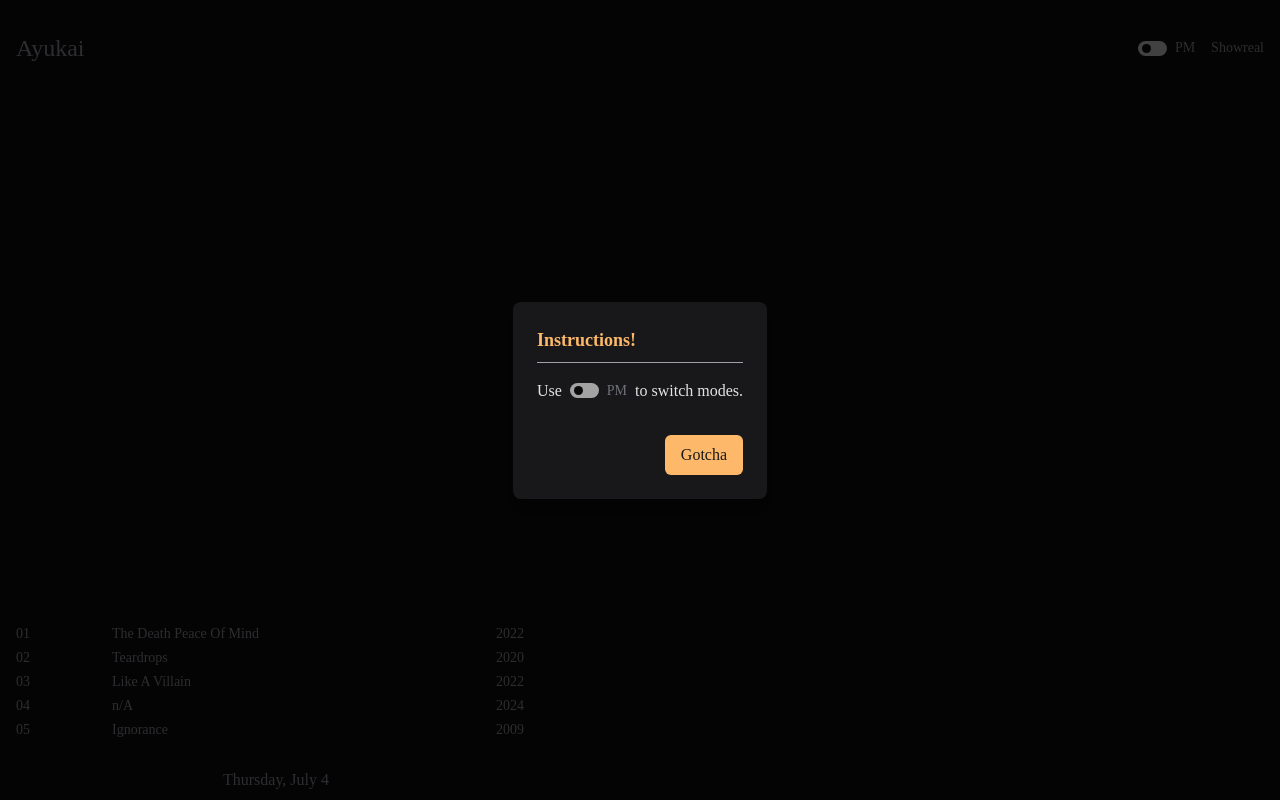
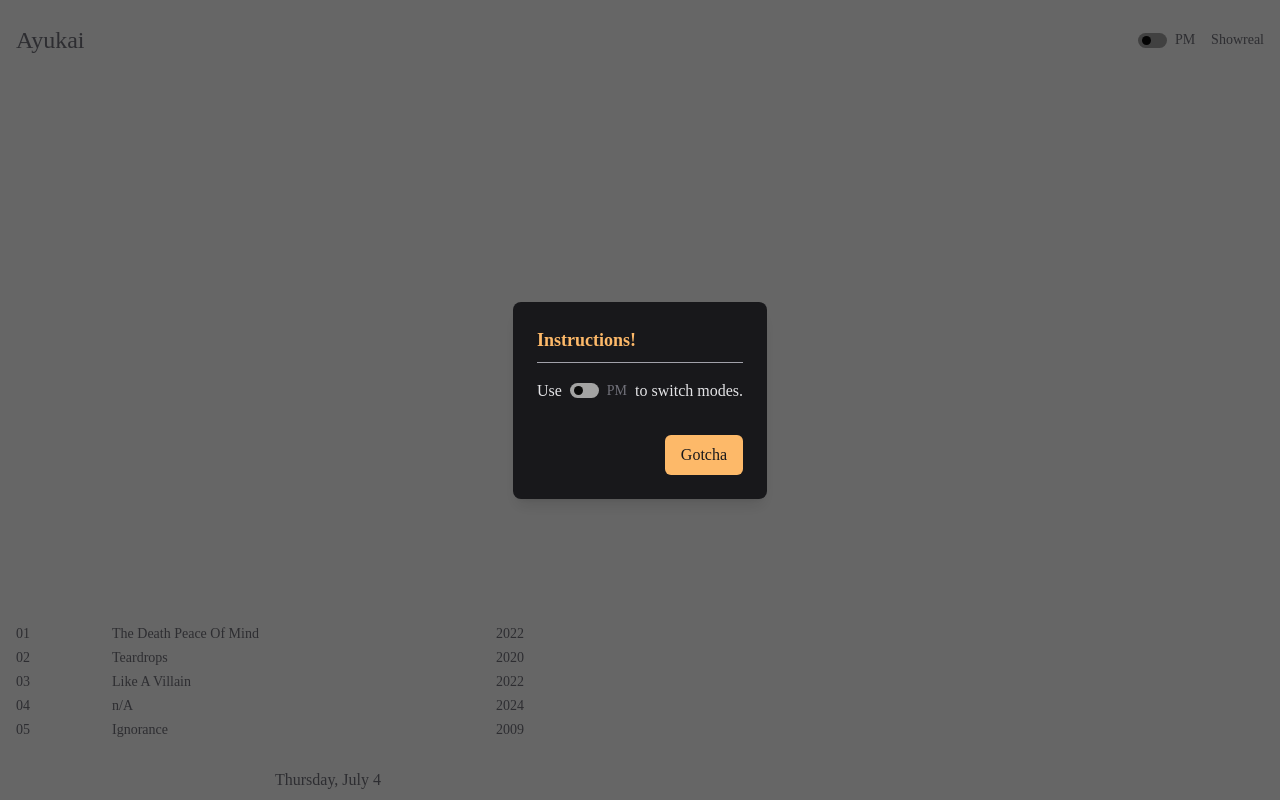
Before and after one commit to noerhdy/ayukai, a React (Vite) app: page / in a window 1280 px wide. Built offline with nearby package versions, Linux system fonts and the light colour scheme.

Commit message:
screen progress modify

```diff
--- a/src/components/Fragments/AmPm.jsx
+++ b/src/components/Fragments/AmPm.jsx
@@ -43,7 +43,7 @@ const AmPm = ({ onToggle }) => {
           className="hidden" // Ini agar checkbox tidak terlihat
         />
         <span
-          className={`slider mr-1 flex h-[15px] w-[29px] items-center rounded-full p-1 duration-200 ${
+          className={`mr-1 flex h-[15px] w-[29px] items-center rounded-full p-1 duration-200 ${
             isChecked
               ? "bg-neutral-400 group-hover:bg-white duration-200"
               : "bg-zinc-400 group-hover:bg-black duration-200"
--- /dev/null
+++ b/src/components/Fragments/ContentList.jsx
@@ -0,0 +1,33 @@
+import React from "react";
+import DateDisplay from "../Fragments/DateDisplay";
+
+const ContentListComponent = ({ data, handleItemClick }) => {
+  return (
+    <div className="flex w-full justify-end  flex-col min-h-screen space-y-1">
+      <div className="flex flex-col  px-4 justify-start  space-y-1">
+        {data.map((item, index) => (
+          <div
+            key={index}
+            className="flex place-content-start w-full cursor-pointer text-sm text-zinc-500 hover:text-zinc-950 dark:hover:text-zinc-50 ease-in-out duration-200"
+            onClick={() => handleItemClick(item)}
+          >
+            <div className="w-16 sm:w-14 md:w-16 lg:w-24">
+              <h1>{item.id}</h1>
+            </div>
+            <div className="w-64 sm:w-52 md:w-72 lg:w-96">
+              <h1>{item.title}</h1>
+            </div>
+            <div className="w-10">
+              <h1 className="normal-nums">{item.date}</h1>
+            </div>
+          </div>
+        ))}
+        <div className="pt-6 pb-2 text-center lg:w-3/6 w-auto text-md text-zinc-500">
+          <DateDisplay />
+        </div>
+      </div>
+    </div>
+  );
+};
+
+export default ContentListComponent;
--- /dev/null
+++ b/src/components/Fragments/ModalComponent.jsx
@@ -0,0 +1,36 @@
+import React from "react";
+import ModalContent from "./ModalContent";
+import ModalProfil from "./ModalProfil";
+import InstructionModal from "./InstructionModal";
+
+const ModalComponent = ({
+  isContentVisible,
+  handleCloseContentClick,
+  selectedItem,
+  isProfilVisible,
+  handleCloseProfilClick,
+  isInstructionVisible,
+  handleCloseInstruction,
+  handleToggleAmPm,
+}) => {
+  return (
+    <>
+      <ModalContent
+        isVisible={isContentVisible}
+        onClose={handleCloseContentClick}
+        data={selectedItem}
+      />
+      <ModalProfil
+        isVisible={isProfilVisible}
+        onClose={handleCloseProfilClick}
+      />
+      <InstructionModal
+        isVisible={isInstructionVisible}
+        onClose={handleCloseInstruction}
+        onToggleAmPm={handleToggleAmPm}
+      />
+    </>
+  );
+};
+
+export default ModalComponent;
--- a/src/components/Fragments/ModalContent.jsx
+++ b/src/components/Fragments/ModalContent.jsx
@@ -13,13 +13,13 @@ const ModalContent = ({ isVisible, onClose, data }) => {
     <AnimatePresence>
       {isVisible && data && (
         <motion.div
-          className="overflow-y-auto sm:w-3/5 sm:h-5/6 pt-24 sm:pt-0 md:pt-12 h-full w-full :top-0 z-50 space-y-2 dark:text-black bg-zinc-950 dark:bg-zinc-100 text-zinc-500 absolute  sm:bottom-0 sm:right-0 p-8 "
+          className="overflow-y-auto sm:w-3/5 sm:h-5/6 pt-24 sm:pt-0 md:pt-12 h-full w-full :top-0 z-40 space-y-2 dark:text-black bg-zinc-950 dark:bg-zinc-100 text-zinc-500 absolute sm:bottom-0 sm:right-0 p-8"
           initial={{ y: 800, rotate: 45 }}
           animate={{ y: 0, rotate: 0 }}
           exit={{ y: 800, rotate: 45 }}
           transition={{ duration: 1, ease: "easeInOut" }}
         >
-          <div className="flex max-w-screen-md justify-center ">
+          <div className="flex max-w-screen-md justify-center">
             <div className="flex flex-col justify-center space-y-2 items-start w-fit">
               <div className="font-semibold text-2xl cursor-default">
                 {data.title}
@@ -27,7 +27,7 @@ const ModalContent = ({ isVisible, onClose, data }) => {
               <div className="text-xl font-medium pb-8 cursor-default">
                 {data.subTitle}
               </div>
-              <div className="flex  relative justify-center items-center max-w-screen-sm">
+              <div className="flex relative justify-center items-center max-w-screen-sm">
                 <div
                   className={`absolute rounded-lg w-full h-full bg-black ${
                     isPlaying ? "opacity-50" : "opacity-80"
--- a/src/components/Fragments/ModalProfil.jsx
+++ b/src/components/Fragments/ModalProfil.jsx
@@ -10,7 +10,7 @@ const ModalProfil = ({ isVisible, onClose }) => {
     <AnimatePresence>
       {isVisible && (
         <motion.div
-          className="overflow-y-auto sm:w-3/5 sm:h-5/6  h-full text-wrap z-20 space-y-2 dark:text-zinc-400 bg-zinc-100 dark:bg-neutral-950 text-zinc-950 absolute sm:bottom-0 sm:right-0 p-8"
+          className="overflow-y-auto sm:w-3/5 sm:h-5/6 pt-24 sm:pt-12 h-full text-wrap z-20 space-y-2 dark:text-zinc-400 bg-zinc-100 dark:bg-neutral-950 text-zinc-950 absolute sm:bottom-0 sm:right-0 p-8"
           initial={{ y: 800, rotate: 45 }}
           animate={{ y: 0, rotate: 0 }}
           exit={{ y: 800, rotate: 45 }}
--- a/src/components/Fragments/Navbar.jsx
+++ b/src/components/Fragments/Navbar.jsx
@@ -3,7 +3,7 @@ import AmPm from "../Fragments/AmPm";
 
 const Navbar = ({ onToggleAmPm, onShowrealClick }) => {
   return (
-    <div className="fixed w-full z-10 pt-4">
+    <div className="fixed w-full z-30 pt-2 rounded-md bg-clip backdrop-filter backdrop-blur-sm bg-opacity-0 bg-transparent">
       <nav className="text-zinc-500 max-w-screen-2xl flex justify-between items-center py-4 mx-4 text-lg">
         <h1 className="cursor-default text-2xl">Ayukai</h1>
         <div className="flex space-x-4">
--- a/src/components/Layout/MainLayout.jsx
+++ b/src/components/Layout/MainLayout.jsx
@@ -1,19 +1,21 @@
 import React, { useState, useEffect } from "react";
-import ModalContent from "../Fragments/ModalContent";
-import ModalProfil from "../Fragments/ModalProfil";
 import { dataAm, dataPm } from "../../constants";
 import { useTheme } from "../theme-provider";
 import Navbar from "../Fragments/Navbar";
-import DateDisplay from "../Fragments/DateDisplay";
-import InstructionModal from "../Fragments/InstructionModal";
+import ContentListComponent from "../Fragments/ContentList";
+import ModalComponent from "../Fragments/ModalComponent";
 
-function MainLayout() {
+const MainLayout = () => {
   const { theme } = useTheme();
   const [isContentVisible, setIsContentVisible] = useState(false);
   const [selectedItem, setSelectedItem] = useState(null);
   const [isProfilVisible, setIsProfilVisible] = useState(false);
   const [isAmSelected, setIsAmSelected] = useState(true);
-  const [isInstructionVisible, setIsInstructionVisible] = useState(true); // State for instruction modal
+  const [isInstructionVisible, setIsInstructionVisible] = useState(true);
+
+  useEffect(() => {
+    setIsInstructionVisible(true);
+  }, []);
 
   const handleItemClick = (item) => {
     setSelectedItem(item);
@@ -43,59 +45,34 @@ function MainLayout() {
 
   const data = isAmSelected ? dataAm : dataPm;
 
-  // Use useEffect to show the instruction modal on first load
-  useEffect(() => {
-    // Logic to determine if the modal has been shown before can be added here
-    // For now, we'll just show it every time the page loads
-    setIsInstructionVisible(true);
-  }, []);
-
   return (
     <div className={theme === "dark" ? "dark" : ""}>
-      <Navbar
-        onToggleAmPm={handleToggleAmPm}
-        onShowrealClick={handleShowrealClick}
-      />
-      <div className="max-w-screen-2xl h-svh items-end bg-zinc-50 dark:bg-neutral-950 flex relative overflow-hidden">
-        <div className="flex flex-col relative space-y-1 sm:max-w-screen-xl px-4 ">
-          {data.map((item, index) => (
-            <div
-              key={index}
-              className="flex place-content-start w-full sm:max-w-screen-sm cursor-pointer text-sm text-zinc-500 hover:text-zinc-950 dark:hover:text-zinc-50 ease-in-out duration-200"
-              onClick={() => handleItemClick(item)}
-            >
-              <div className="sm:w-14 md:w-16 lg:w-24 w-16">
-                <h1>{item.id}</h1>
-              </div>
-              <div className="sm:w-52 md:w-72 lg:w-96 w-64">
-                <h1>{item.title}</h1>
-              </div>
-              <div className="w-10">
-                <h1 className="normal-nums">{item.date}</h1>
-              </div>
-            </div>
-          ))}
-          <div className="pt-6 pb-2 text-center text-md text-zinc-500">
-            <DateDisplay />
-          </div>
+      <div className="w-screen h-screen justify-center  flex overflow-hidden ">
+        <div className=" flex-col max-w-screen-2xl w-full h-screen ">
+          <Navbar
+            onToggleAmPm={handleToggleAmPm}
+            onShowrealClick={handleShowrealClick}
+          />
+          <main className="flex flex-col items-center w-full ">
+            <ContentListComponent
+              data={data}
+              handleItemClick={handleItemClick}
+            />
+            <ModalComponent
+              isContentVisible={isContentVisible}
+              handleCloseContentClick={handleCloseContentClick}
+              selectedItem={selectedItem}
+              isProfilVisible={isProfilVisible}
+              handleCloseProfilClick={handleCloseProfilClick}
+              isInstructionVisible={isInstructionVisible}
+              handleCloseInstruction={handleCloseInstruction}
+              handleToggleAmPm={handleToggleAmPm}
+            />
+          </main>
         </div>
-        <ModalContent
-          isVisible={isContentVisible}
-          onClose={handleCloseContentClick}
-          data={selectedItem}
-        />
-        <ModalProfil
-          isVisible={isProfilVisible}
-          onClose={handleCloseProfilClick}
-        />
       </div>
-      <InstructionModal
-        isVisible={isInstructionVisible}
-        onClose={handleCloseInstruction}
-        onToggleAmPm={handleToggleAmPm}
-      />
     </div>
   );
-}
+};
 
 export default MainLayout;
--- a/tailwind.config.js
+++ b/tailwind.config.js
@@ -2,10 +2,10 @@
 module.exports = {
   darkMode: ["class"],
   content: [
-    './pages/**/*.{js,jsx}',
-    './components/**/*.{js,jsx}',
-    './app/**/*.{js,jsx}',
-    './src/**/*.{js,jsx}',
+    "./pages/**/*.{js,jsx}",
+    "./components/**/*.{js,jsx}",
+    "./app/**/*.{js,jsx}",
+    "./src/**/*.{js,jsx}",
   ],
   prefix: "",
   theme: {
@@ -14,6 +14,14 @@ module.exports = {
       padding: "2rem",
       screens: {
         "2xl": "1400px",
+        tablet: "640px",
+        // => @media (min-width: 640px) { ... }
+
+        laptop: "1024px",
+        // => @media (min-width: 1024px) { ... }
+
+        desktop: "1280px",
+        // => @media (min-width: 1280px) { ... }
       },
     },
     extend: {
@@ -34,4 +42,4 @@ module.exports = {
     },
   },
   plugins: [require("tailwindcss-animate")],
-}
+};
```
